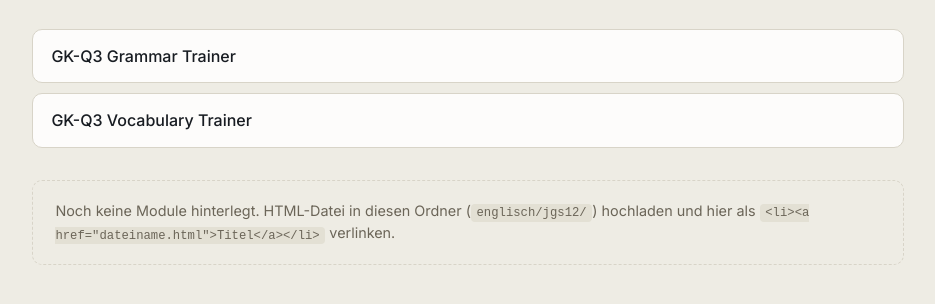
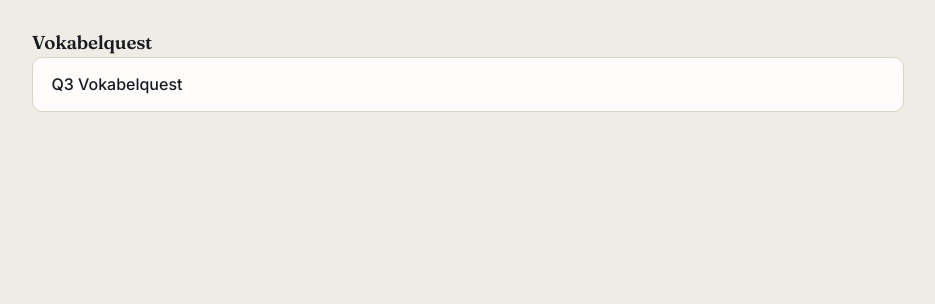
Before and after one commit to erikeising/Lernmodule, a plain HTML site: page englisch/jgs12/index.html in a window 1280 px wide. Shown: the part 184-488 px from the top of the page, without its empty margins (172-1107 px from the left). Drawn offline with Linux system fonts and the light colour scheme.

Commit message:
Update index.html

```diff
--- a/englisch/jgs12/index.html
+++ b/englisch/jgs12/index.html
@@ -13,16 +13,12 @@
   <h1>JGS 12</h1>
 
 <ul class="module-list">
-  <li><a href="01_Grammar_Trainer_Theme11.html">GK-Q3 Grammar Trainer</a></li>
-  <li><a href="02_Vocabulary_Trainer_Theme11.html">GK-Q3 Vocabulary Trainer</a></li>
+  <h3>Vokabelquest</h3>
+  <li><a href="Q3_T11_Part1_Vokabel_Quest_Resistance.html">Q3 Vokabelquest</a></li>
+
 </ul>
 
-  <div class="empty-note">
-    Noch keine Module hinterlegt. HTML-Datei in diesen Ordner
-    (<code>englisch/jgs12/</code>) hochladen und hier als
-    <code>&lt;li&gt;&lt;a href="dateiname.html"&gt;Titel&lt;/a&gt;&lt;/li&gt;</code>
-    verlinken.
-  </div>
+
 </div>
 </body>
 </html>
```
